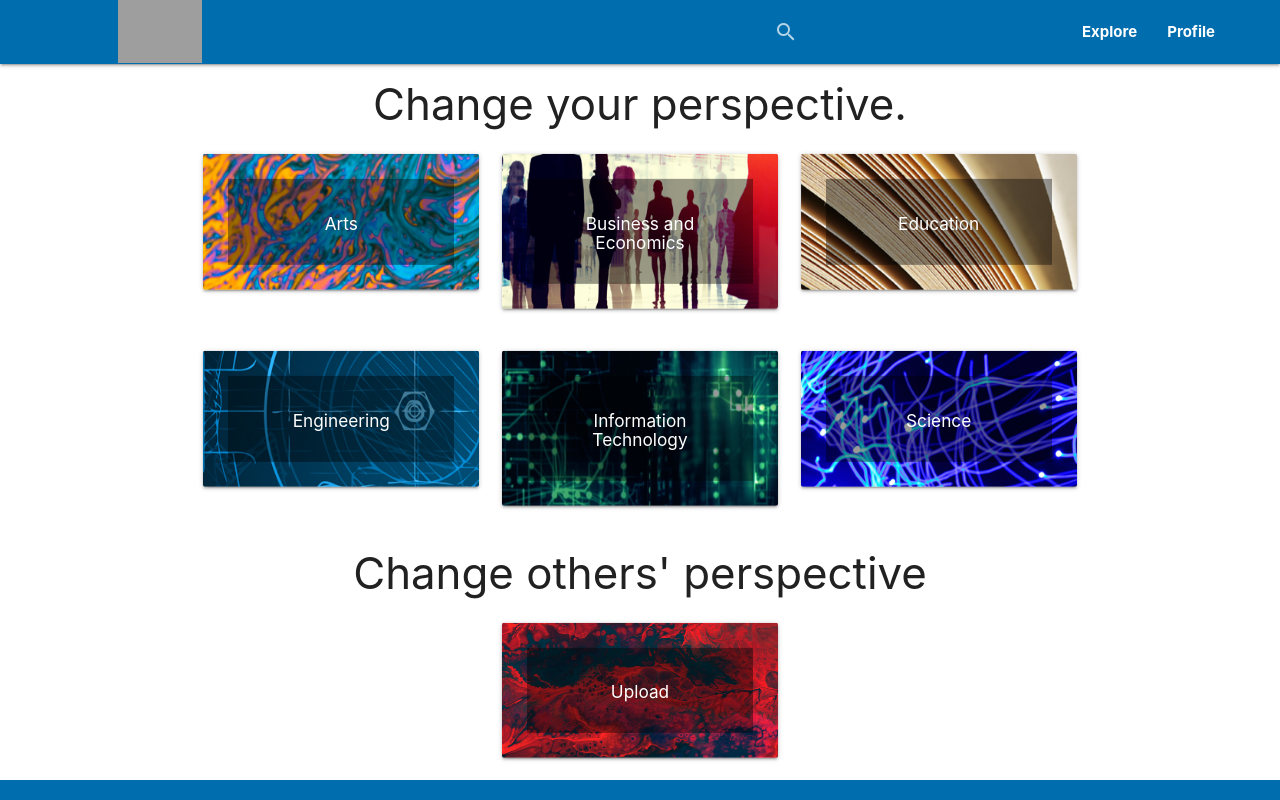
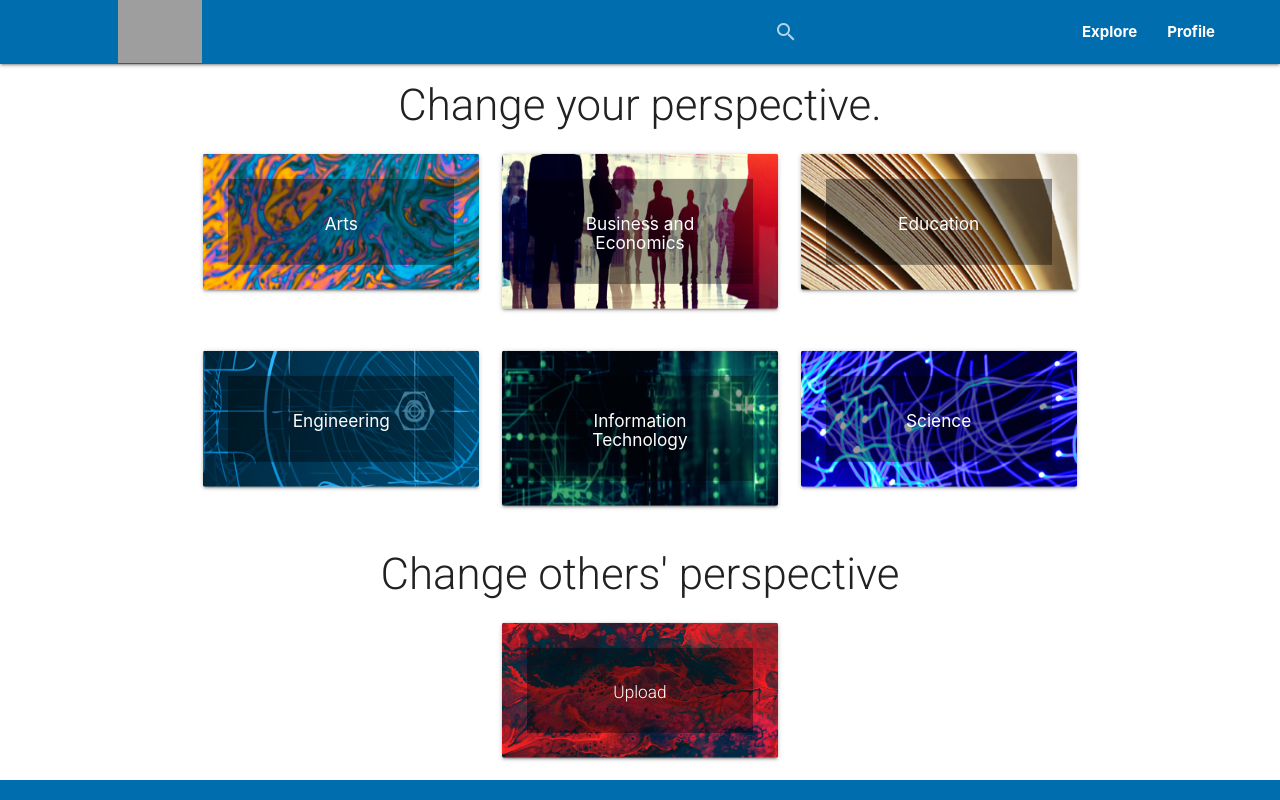
Before and after one commit to asherLZR/perspective, a website: page client/index.html in a window 1280 px wide. Drawn offline with Linux system fonts and the light colour scheme; grey boxes are pictures that could not be loaded.

Commit message:
Change font to roboto

```diff
--- a/client/index.html
+++ b/client/index.html
@@ -6,6 +6,7 @@
         <link href="https://fonts.googleapis.com/icon?family=Material+Icons" rel="stylesheet">
         <link rel="stylesheet" href="/styles/style.css">
         <link rel="stylesheet" href="/styles/index.css">
+        <link href="https://fonts.googleapis.com/css?family=Roboto:300" rel="stylesheet">
     </head>
     <body>
         <header>
@@ -30,9 +31,8 @@
         </header>
         <div class="layer"></div>
         <main>
-
                 <div class="container" id="app">
-                    <div style="text-align: center;">
+                    <div style="text-align: center; font-family: 'Roboto', sans-serif;">
                         </br></br>
                         <h3>
                             <!-- <i> -->
@@ -51,7 +51,7 @@
                         </div>
                     </div>
 
-                    <div style="text-align: center">
+                    <div style="text-align: center; font-family: 'Roboto', sans-serif;">
                             <h3>Change others' perspective</h3>
                             <div class="row">
                                 <!-- <subject-card :title="" cardinfo="Hey" imgfile="background-image: url('/assets/science.jpg');" url="/#!"></subject-card> -->
```
